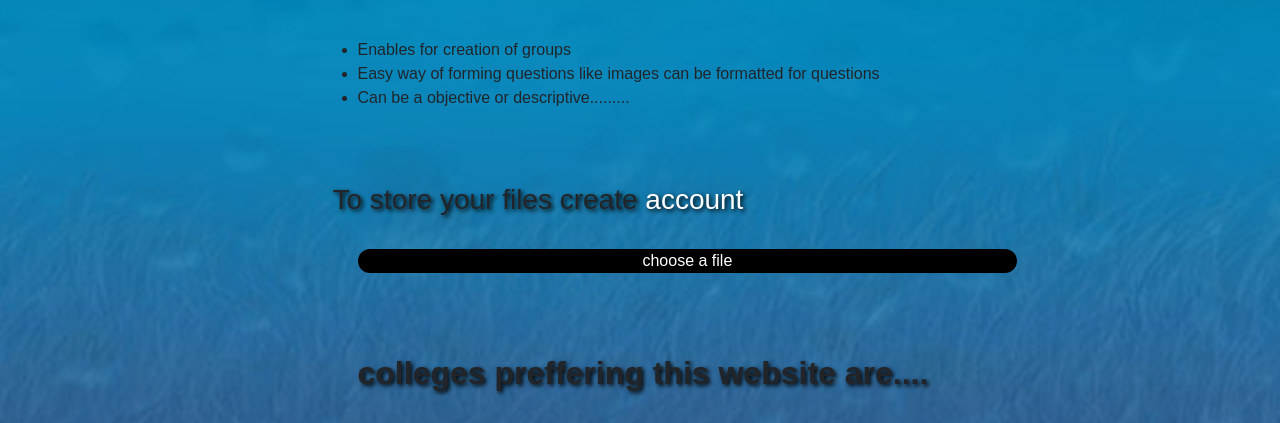
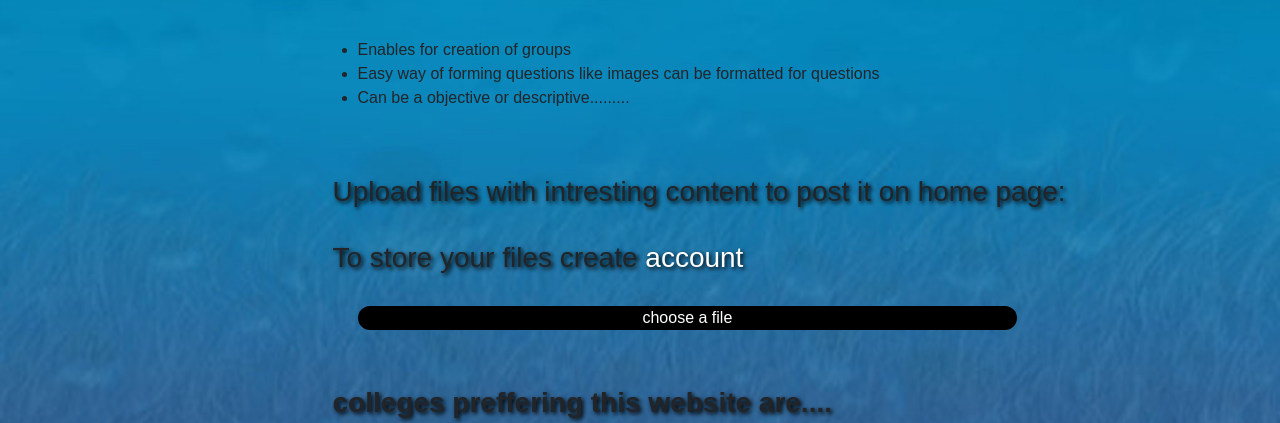
Before and after one commit to kullapareddypranay/html, a plain HTML site: page index.html in a window 1280 px wide. Shown: the part 529-952 px from the top of the page. Drawn offline with nearby package versions, Linux system fonts and the light colour scheme.

Commit message:
Update index.html

```diff
--- a/index.html
+++ b/index.html
@@ -85,7 +85,7 @@
 		</ul>
 	</p>
 	<br/>
-	<h3 style="text-shadow:2px 2px 4px #000000; >Upload files with intresting content to post it on home page:</h3>
+	<h3 style="text-shadow:2px 2px 4px #000000;" >Upload files with intresting content to post it on home page:</h3>
 	<br/>
 	<h3 style="text-shadow:2px 2px 4px #000000;">To store your files create <a href="indexsignup.html" style="color:white" >account </a></h3>
 	<br/>
@@ -95,7 +95,7 @@
 		</form>
 	<br/>
 	<br/>
-     <h2 style="padding:25px; text-shadow:2px 2px 4px #000000;"><b>colleges preffering this website are....</b></h2>
+     <h3 style="text-shadow:2px 2px 4px #000000;"><b>colleges preffering this website are....</b></h3>
 	<br/>
 	<br/>
    <div class="responsive">
```
